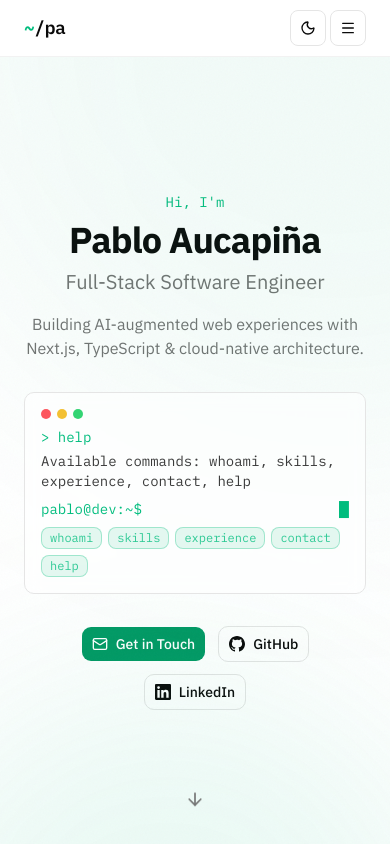
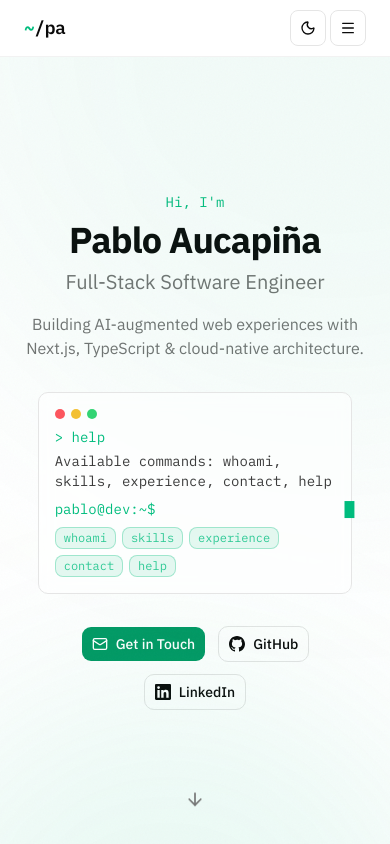
Before and after one commit to PeraSoluciones/landing-page-perasoft, a Next.js app: page /en in a window 390 px wide. Shown: the top 844 px of the page. Built offline with nearby package versions, Linux system fonts and the light colour scheme.

Commit message:
fix: use percentage width for terminal on mobile
Use w-[92%] on small screens so the terminal box leaves visible
margins on both sides, matching the visual centering of other hero
elements. On sm+ breakpoints, revert to w-full for proper desktop
layout.

```diff
--- a/components/shared/terminal-input.tsx
+++ b/components/shared/terminal-input.tsx
@@ -87,7 +87,7 @@ export function TerminalInput() {
   return (
     <div
       onClick={() => inputRef.current?.focus()}
-      className="w-full max-w-lg mx-auto rounded-lg border border-border bg-card/50 p-4 font-mono text-sm text-left backdrop-blur-sm"
+      className="w-[92%] sm:w-full max-w-lg mx-auto rounded-lg border border-border bg-card/50 p-4 font-mono text-sm text-left backdrop-blur-sm"
     >
       <div className="mb-2 flex items-center gap-1.5 text-muted-foreground">
         <span className="h-2.5 w-2.5 rounded-full bg-red-500/80" />
```
